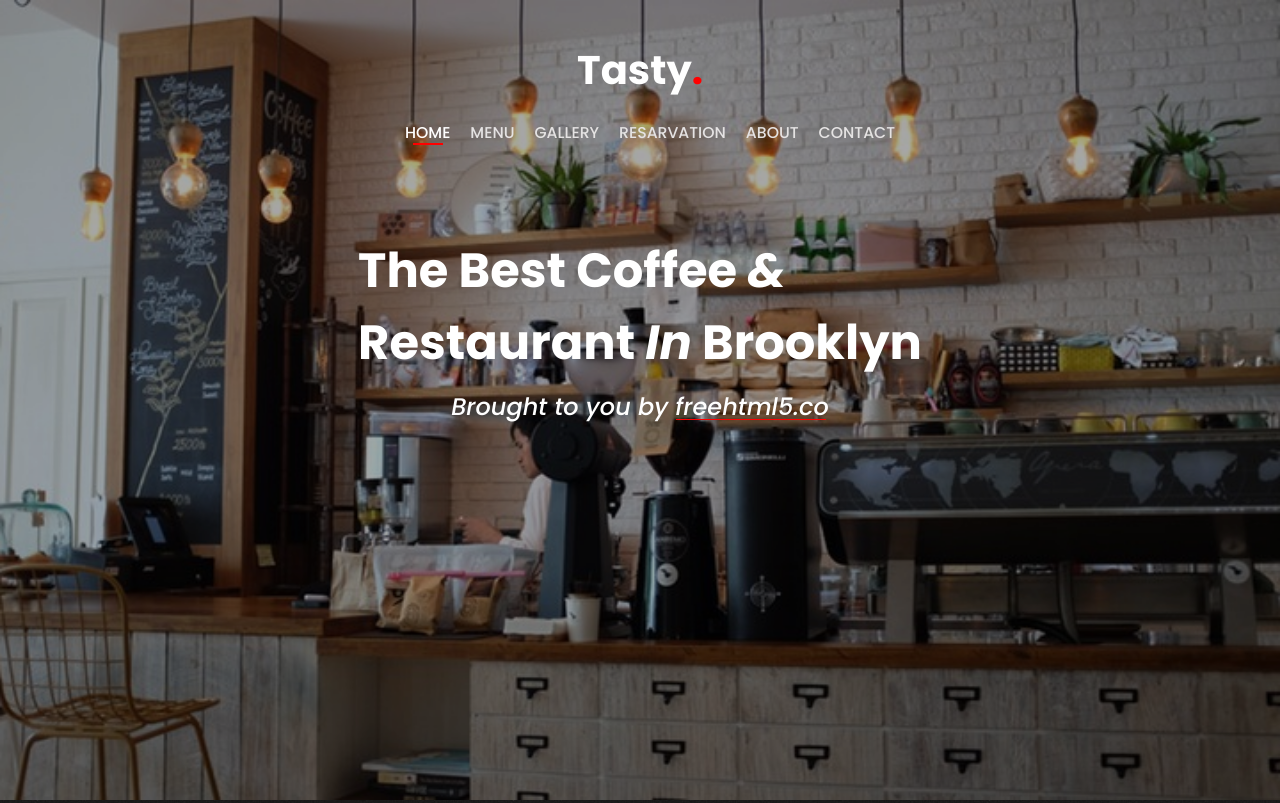
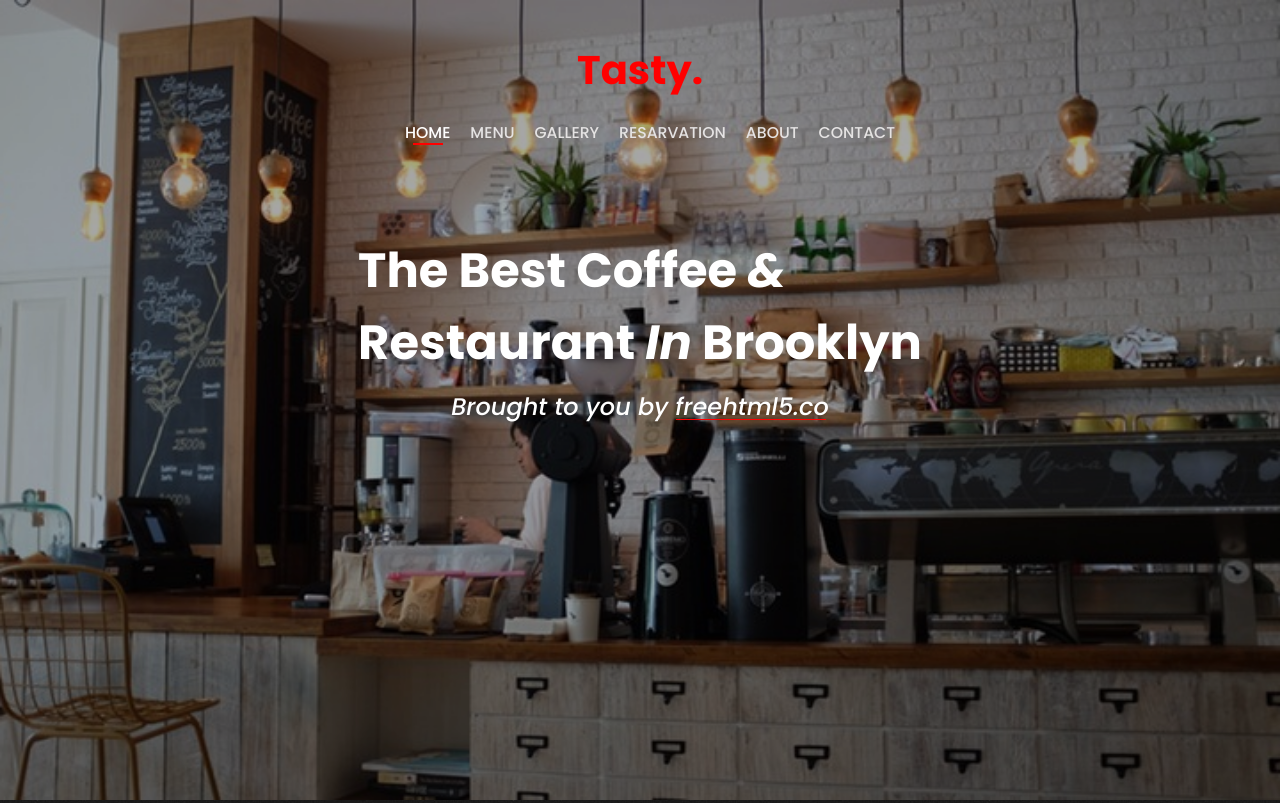
Before and after one commit to Kingsosu/demo, a plain HTML site: page index.html in a window 1280 px wide. Shown: the top 803 px of the page. Drawn offline with Linux system fonts and the light colour scheme.

Commit message:
changed the logo color

```diff
--- a/index.html
+++ b/index.html
@@ -18,7 +18,7 @@
             <!-- full-screen header -->
             <div class="nav-bar">
                 <div class="site-name">
-                    <a href="#"><h2>Tasty<span>.</span></h2></a>
+                    <a href="#"><h2 style="color: red;">Tasty<span>.</span></h2></a>
                 </div>
                 <nav>
                     <ol>
```
